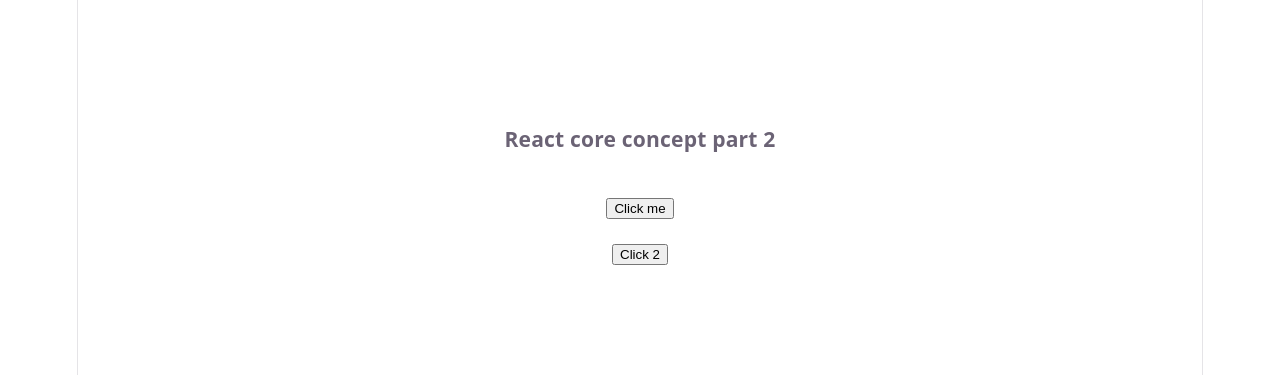
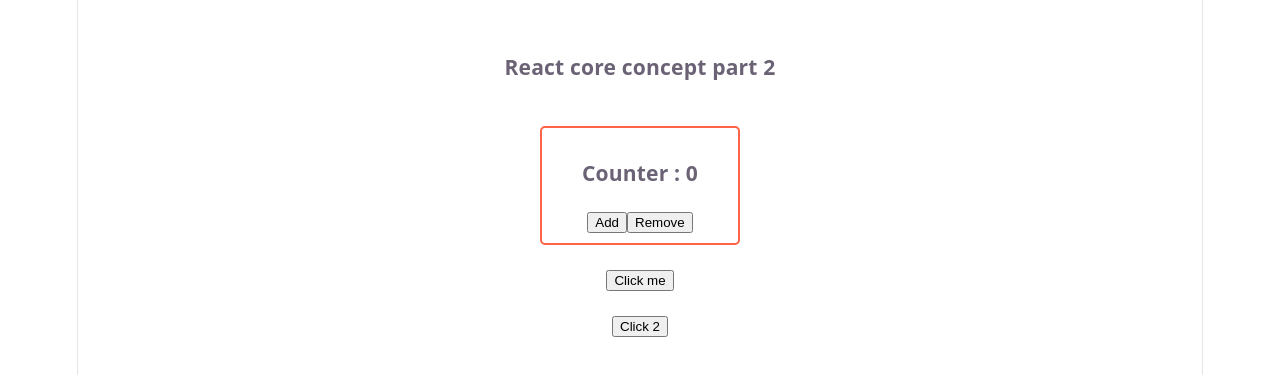
Before and after one commit to tuhinXtg/learning-js, a React (Vite) app in the folder explore-react-core-concepts2/: page / in a window 1280 px wide. Shown: the part 215-590 px from the top of the page. Built offline with nearby package versions, Linux system fonts and the light colour scheme.

Commit message:
state management

```diff
--- a/explore-react-core-concepts2/src/App.jsx
+++ b/explore-react-core-concepts2/src/App.jsx
@@ -1,4 +1,5 @@
 import './App.css'
+import Counter from './counter'
 
 function App() {
 
@@ -12,6 +13,7 @@ function App() {
   return (
     <div id='center'>
       <h3>React core concept part 2</h3>
+      <Counter></Counter>
       <button onClick={handleClick}>Click me</button>
       <button onClick={handleClick2
 
--- /dev/null
+++ b/explore-react-core-concepts2/src/counter.jsx
@@ -0,0 +1,23 @@
+import { useState } from "react"
+
+export default function Counter() {
+    const [count, setCount] = useState(0)
+
+    const handleAdd = () =>{
+        const newCount = count + 1;
+        setCount(newCount)
+    }
+
+    const handleReduce = () =>{
+        const newCount = count - 1 ;
+        setCount(newCount);
+    }
+
+    return (
+        <div style={{border: '2px solid tomato', padding: '10px', borderRadius: '5px', paddingInline:'40px'}}>
+            <h3>Counter : {count}</h3>
+            <button onClick={handleAdd}>Add</button>
+            <button onClick={handleReduce}>Remove</button>
+        </div>
+    )
+}
```
